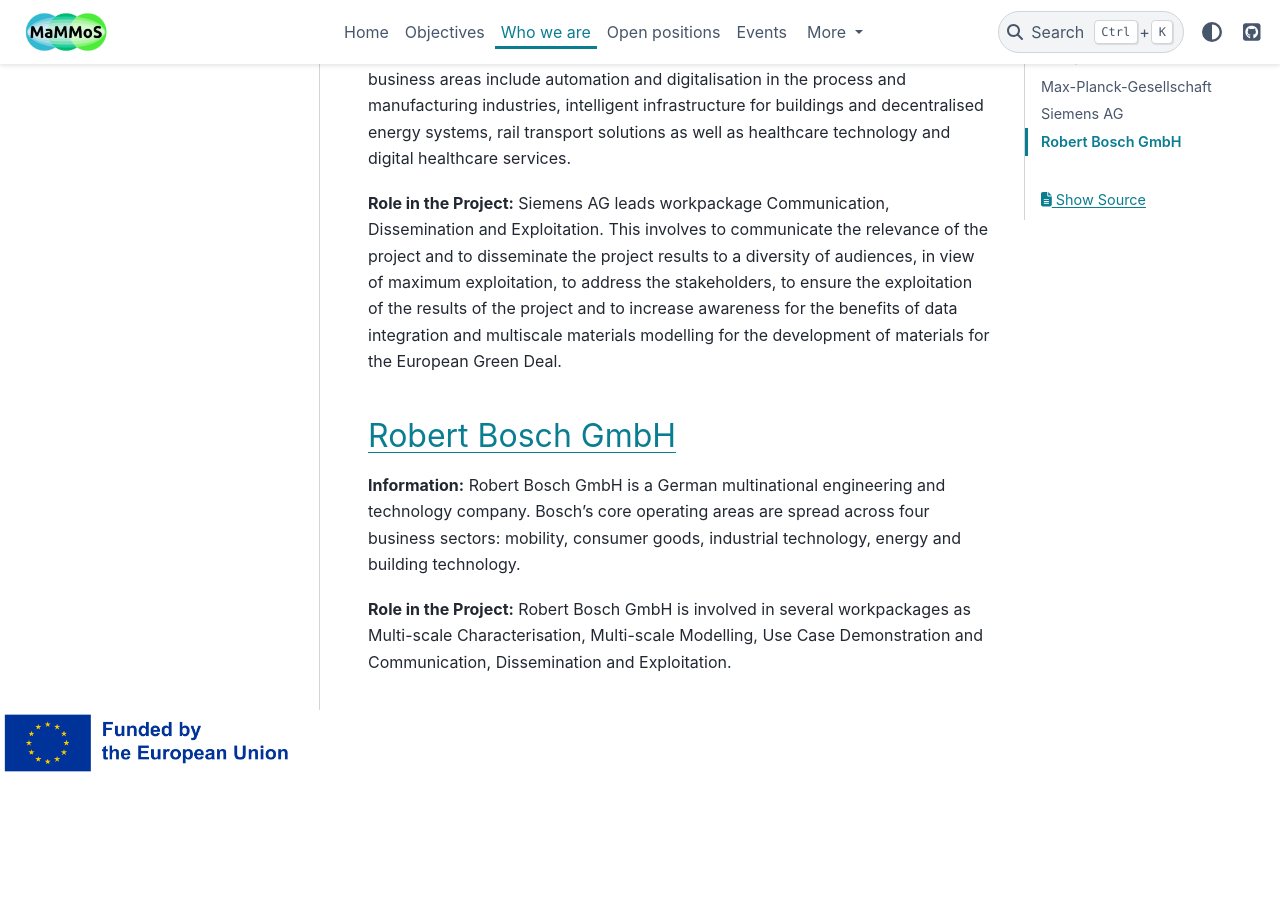
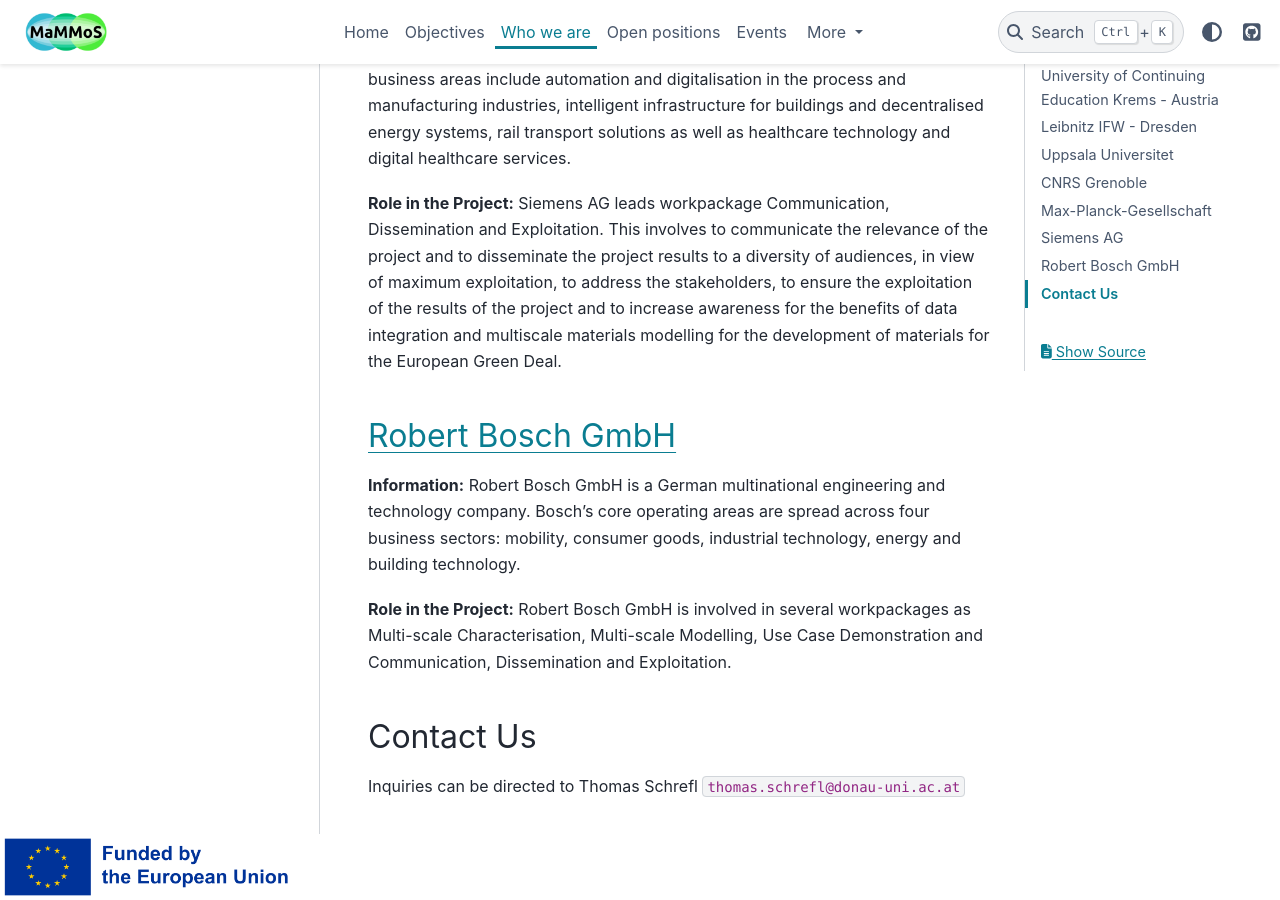
Before and after one commit to MaMMoS-project/MaMMos-project.github.io, a Sphinx documentation site: the page built from source/who-we-are.rst, in a window 1280 px wide and 900 px high, scrolled down 1976 px. Built offline with Sphinx 7.4.7 and the PyData theme 0.15.4, drawn with Linux system fonts in a browser that asks for light colours; cross-references to code outside the pages are shown as plain code; before the commit the page ends 2752 px from its top, so only the background shows below that.

Commit message:
Add contact us email

```diff
--- a/source/conf.py
+++ b/source/conf.py
@@ -15,6 +15,7 @@
 
 extensions = [
     'sphinx.ext.githubpages',  # creates .nojekyll file in HTML directory
+    'sphinxcontrib.email',
 ]
 
 templates_path = ['_templates']
--- a/source/who-we-are.rst
+++ b/source/who-we-are.rst
@@ -86,3 +86,10 @@
 
 **Role in the Project:** Robert Bosch GmbH is involved in several workpackages as Multi-scale Characterisation,
 Multi-scale Modelling, Use Case Demonstration and Communication, Dissemination and Exploitation.
+
+
+Contact Us
+----------
+
+Inquiries can be directed to Thomas Schrefl
+:email:`thomas.schrefl@donau-uni.ac.at`
```
